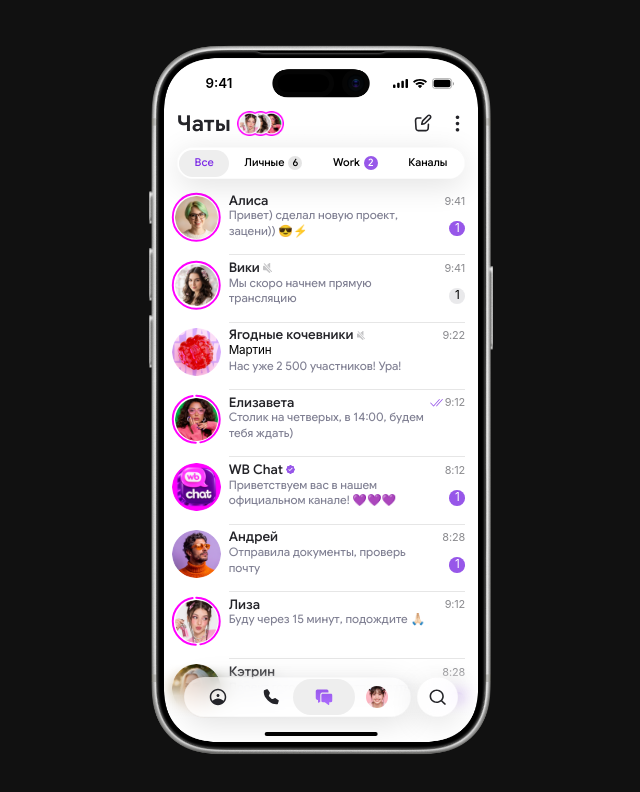
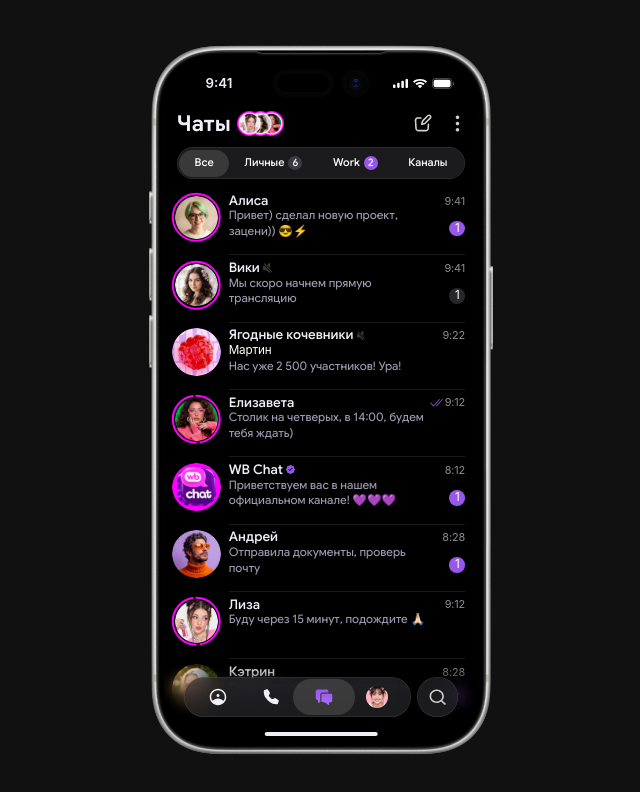
Before and after one commit to kcarrieee/chatApp, a React (Vite) app: page / in a window 1280 px wide. Shown: the top 792 px of the page, without its empty margins (319-959 px from the left). Built offline with nearby package versions, Linux system fonts and the light colour scheme.

Commit message:
Sync app themes, default to dark, and deploy main to GitHub Pages

```diff
--- a/src/screens/audio-call/AudioCallScreen.tsx
+++ b/src/screens/audio-call/AudioCallScreen.tsx
@@ -1,3 +1,4 @@
+import { useResolvedTheme } from '../chat-list/theme'
 import { initials } from '../chat-list/chats'
 import { usePeer } from '../../data/usePeer'
 import { useState } from 'react'
@@ -18,7 +19,9 @@ function Icon({ name }: { name: string }) {
 }
 
 /** Local call simulation. The theme prop is ready for the future app-wide setting. */
-export function AudioCallScreen({ theme = 'dark' }: { theme?: CallTheme }) {
+export function AudioCallScreen({ theme: themeOverride }: { theme?: CallTheme }) {
+  const appTheme = useResolvedTheme()
+  const theme = themeOverride ?? appTheme
   const peer = usePeer()
   const reducedMotion = useReducedMotion()
   const connectedAt = useCallSession(peer.id)
--- a/src/screens/chat-list/theme.ts
+++ b/src/screens/chat-list/theme.ts
@@ -1,5 +1,5 @@
 // App theme: light, dark or follow the system. Applied as <html data-theme="light|dark">,
-// screens read their colors from CSS variables. Call screens keep their own fixed look.
+// Screens use CSS variables or useResolvedTheme for theme-specific assets.
 import { useSyncExternalStore } from 'react'
 import './theme.css'
 
@@ -9,12 +9,15 @@ const KEY = 'chat-theme'
 const EVENT = 'chat-theme-change'
 const systemDark = window.matchMedia('(prefers-color-scheme: dark)')
 
+let sessionChoice: ThemeChoice | undefined
+
 function read(): ThemeChoice {
+  if (sessionChoice !== undefined) return sessionChoice
   try {
     const saved = localStorage.getItem(KEY)
-    return saved === 'light' || saved === 'dark' ? saved : 'system'
+    return saved === 'light' || saved === 'dark' || saved === 'system' ? saved : 'dark'
   } catch {
-    return 'system'
+    return 'dark'
   }
 }
 
@@ -25,6 +28,7 @@ function apply() {
 }
 
 export function setTheme(choice: ThemeChoice) {
+  sessionChoice = choice
   try {
     localStorage.setItem(KEY, choice)
   } catch {
@@ -43,5 +47,22 @@ export function useThemeChoice() {
   return useSyncExternalStore(subscribe, read)
 }
 
+export function useResolvedTheme(): 'light' | 'dark' {
+  return useSyncExternalStore(subscribe, () => {
+    const choice = read()
+    return choice === 'dark' || (choice === 'system' && systemDark.matches) ? 'dark' : 'light'
+  })
+}
+
+function refresh() {
+  apply()
+  window.dispatchEvent(new Event(EVENT))
+}
 apply()
-systemDark.addEventListener('change', apply)
+systemDark.addEventListener('change', refresh)
+window.addEventListener('storage', event => {
+  if (event.key === KEY || event.key === null) {
+    sessionChoice = undefined
+    refresh()
+  }
+})
--- a/src/screens/profile/ProfileScreen.module.css
+++ b/src/screens/profile/ProfileScreen.module.css
@@ -212,3 +212,28 @@
   color: rgb(255 255 255 / 50%);
   font-size: calc(15 * var(--u));
 }
+
+/* Light profile shares the app setting, including the transparent phone chrome. */
+:global([data-theme='light']) :global(.phone-screen):has(.screen) { background: #f5f4f8; color: #242429; }
+:global([data-theme='light']) :global(.phone-screen):has(.screen) :global(.status-levels) { filter: none; }
+:global([data-theme='light']) :global(.phone-screen):has(.screen) :global(.home-indicator)::after { background: #242429; }
+:global([data-theme='light']) .screen {
+  color: #242429;
+  background: linear-gradient(180deg, transparent, #f5f4f8 calc(350 * var(--u))),
+    radial-gradient(ellipse at 90% 0%, #f6a5de, transparent 65%) center top / 100% calc(400 * var(--u)) no-repeat,
+    linear-gradient(#c7a6f5, #f5f4f8) center top / 100% calc(400 * var(--u)) no-repeat, #f5f4f8;
+}
+:global([data-theme='light']) .toolbar::before { background: rgb(245 244 248 / 70%); }
+:global([data-theme='light']) .toolbarButton img,
+:global([data-theme='light']) .action img { filter: brightness(0) opacity(.85); }
+:global([data-theme='light']) .status,
+:global([data-theme='light']) .emptyPosts,
+:global([data-theme='light']) .details dt { color: #696779; }
+:global([data-theme='light']) .action { background: rgb(255 255 255 / 65%); color: #242429; }
+:global([data-theme='light']) .action[href]:hover { background: #fff; }
+:global([data-theme='light']) .action[href]:active { background: #e5dcf3; }
+:global([data-theme='light']) .details { background: #fff; }
+:global([data-theme='light']) .accent { color: #007bad; }
+:global([data-theme='light']) .tabs { background: #e9e7ee; }
+:global([data-theme='light']) .tabs > .selected { background: #fff; }
+:global([data-theme='light']) .screen a:focus-visible { outline-color: #7e2ee6; }
--- a/src/screens/video-call/VideoCallScreen.module.css
+++ b/src/screens/video-call/VideoCallScreen.module.css
@@ -131,3 +131,18 @@
   color: rgb(255 255 255 / 75%);
   font-size: calc(15 * var(--u));
 }
+
+/* Keep media unchanged; only the controls and camera placeholder follow the theme. */
+:global([data-theme='light']) .screen {
+  --call-control: rgb(255 255 255 / 82%);
+  --call-control-border: rgb(255 255 255 / 55%);
+  --call-active: #eee2ff;
+}
+:global([data-theme='light']) .control:not(.endCall) img { filter: brightness(0) opacity(.85); }
+:global([data-theme='light']) .control[aria-pressed='true']:not(.microphone) { background: #d8b9ff; }
+:global([data-theme='light']) .effectsToggle { background: rgb(255 255 255 / 82%); }
+:global([data-theme='light']) .effectsToggle img { filter: none; }
+:global([data-theme='light']) .effectsToggle[aria-expanded='true'] { background: #d8b9ff; }
+:global([data-theme='light']) .selfView { background: #f5f4f8; color: #242429; }
+:global([data-theme='light']) .cameraState img { filter: brightness(0) opacity(.85); }
+:global([data-theme='light']) .cameraState button { background: #e8ddf7; color: #492776; }
```
Also changed, not shown: 1 other file (tests, documents, lock files or other folders).
